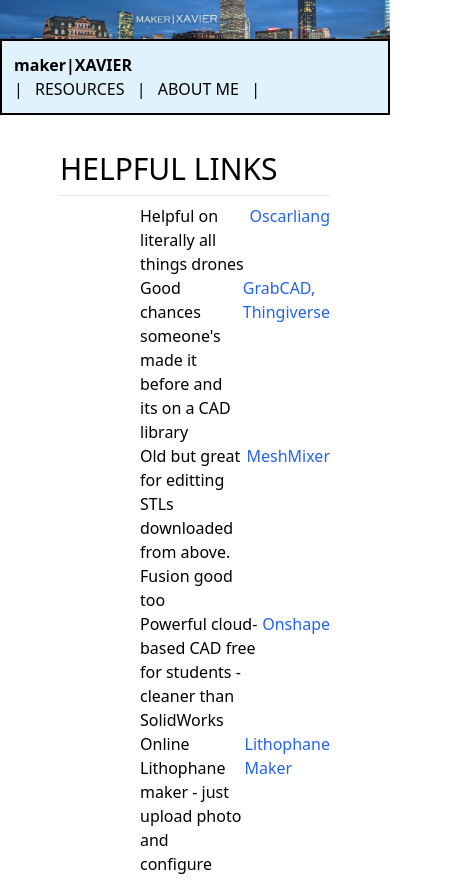
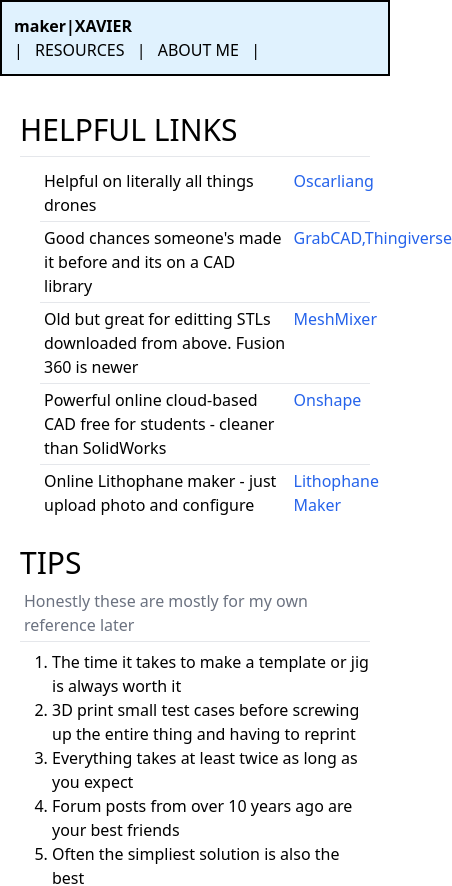
Before and after one commit to XavierBell0/MakerXavier, a Nuxt app: page /resources in a window 390 px wide. Shown: the top 886 px of the page, 452 px wide, since content can reach past the window. Built offline with nearby package versions, Linux system fonts and the light colour scheme.

Commit message:
fixed mobile formatting for resources page

```diff
--- a/components/Footer.vue
+++ b/components/Footer.vue
@@ -1,6 +1,6 @@
 <template>
     <div>
-        <nav class="flex flex-wrap md:flex-auto justify-center gap-10 border-black p-10 bg-blue-100 text-black">
+        <nav class="flex flex-wrap md:flex-auto justify-center gap-4 md:gap-16 border-black p-6 md:p-10 bg-blue-100 text-black">
             <NuxtLink  to="/" class="font-medium hover:underline">maker|XAVIER</NuxtLink>
             <NuxtLink  to="/aboutme" class="hover:underline">About Me</NuxtLink>
             <a target="_blank" href="https://www.linkedin.com/in/xavier-bell-810377236" class="hover:underline">LinkedIn</a>
--- a/pages/aboutme.vue
+++ b/pages/aboutme.vue
@@ -1,7 +1,9 @@
 <template>
     <div class="flex flex-col h-screen">
+        <div class="md:block hidden">
+            <BannerRes />
+        </div>
         <div>
-            <BannerRes />
             <NavBar />
         </div>
         <div class="grid grid-cols-1 lg:grid-cols-3 gap-8 p-4 mx-8 md:mx-32 lg:mx-50 mt-8 mb-auto">
--- a/pages/resources.vue
+++ b/pages/resources.vue
@@ -1,40 +1,51 @@
 <template>
     <div class="flex flex-col h-screen">
+        <div class="md:block hidden">
+            <BannerRes />
+        </div>
         <div>
-            <BannerRes />
             <NavBar />
         </div>
         <br>
-        <div class="mx-12 md:mx-32 lg:mx-64 mb-auto">
+        <div class="mx-2 md:mx-32 lg:mx-64 mb-auto">
             <div class="p-3">
             <h1 class="text-3xl mb-2">
                 HELPFUL LINKS
             </h1>
             <hr class="mb-2">
-            <div class="ml-20">
-                <span class="flex flex-auto justify-between">Helpful on literally all things drones
-                    <div>
+            <div class="ml-5 md:ml-16">
+                <span class="grid grid-cols-4 md:flex md:flex-auto justify-between p-1">
+                    <p class="grid col-span-3">Helpful on literally all things drones</p>
+                    <div class="ml-2 col-span-1">
                         <a class="hover:underline text-blue-600" href="https://oscarliang.com/">Oscarliang</a>
                     </div>
                 </span>
-                <span class="flex flex-auto justify-between">Good chances someone's made it before and its on a CAD library
-                    <div>
-                        <a class="hover:underline text-blue-600" href="https://grabcad.com/library">GrabCAD, </a>
+                <hr class="block sm:hidden">
+                <span class="grid grid-cols-4 md:flex md:flex-auto justify-between p-1">
+                    <p class="col-span-3">Good chances someone's made it before and its on a CAD library</p>
+                    <div class="ml-2 col-span-1">
+                        <a class="hover:underline text-blue-600" href="https://grabcad.com/library">GrabCAD,</a>
                         <a class="hover:underline text-blue-600" href="https://www.thingiverse.com/">Thingiverse</a>
                     </div>
                 </span>
-                <span class="flex flex-auto justify-between">Old but great for editting STLs downloaded from above. Fusion good too
-                    <div>
+                <hr class="block sm:hidden">
+                <span class="grid grid-cols-4 md:flex md:flex-auto justify-between p-1">
+                    <p class="col-span-3">Old but great for editting STLs downloaded from above. Fusion 360 is newer</p>
+                    <div class="ml-2 col-span-1">
                         <a class="hover:underline text-blue-600" href="https://www.meshmixer.com/">MeshMixer</a>
                     </div>
                 </span>
-                <span class="flex flex-auto justify-between">Powerful cloud-based CAD free for students - cleaner than SolidWorks
-                    <div>
+                <hr class="block sm:hidden">
+                <span class="grid grid-cols-4 md:flex md:flex-auto justify-between p-1">
+                    <p class="col-span-3">Powerful online cloud-based CAD free for students - cleaner than SolidWorks</p>
+                    <div class="ml-2 col-span-1">
                         <a class="hover:underline text-blue-600" href="https://www.onshape.com/en/">Onshape</a>
                     </div>
                 </span>
-                <span class="flex flex-auto justify-between">Online Lithophane maker - just upload photo and configure
-                    <div>
+                <hr class="block sm:hidden">
+                <span class="grid grid-cols-4 md:flex md:flex-auto justify-between p-1">
+                    <p class="col-span-3">Online Lithophane maker - just upload photo and configure </p>
+                    <div class="ml-2 col-span-1">
                         <a class="hover:underline text-blue-600" href="https://lithophanemaker.com/">Lithophane Maker</a>
                     </div>
                 </span>
@@ -49,7 +60,7 @@
                 Honestly these are mostly for my own reference later
             </p>
             <hr class="mb-2">
-            <ol class="ml-20 list-decimal">
+            <ol class="ml-8 md:ml-20 list-decimal">
                 <li>The time it takes to make a template or jig is always worth it</li>
                 <li>3D print small test cases before screwing up the entire thing and having to reprint</li>
                 <li>Everything takes at least twice as long as you expect</li>
@@ -79,5 +90,13 @@
 </script>
 
 <style scoped>
-
+.mdwrap{
+ display: flex;
+ flex: 1 1 auto;
+ justify-content: space-between;
+}
+.smwrap{
+    display: grid;
+    grid-template-columns: repeat(4, minmax(0, 1fr));
+}
 </style>
```
